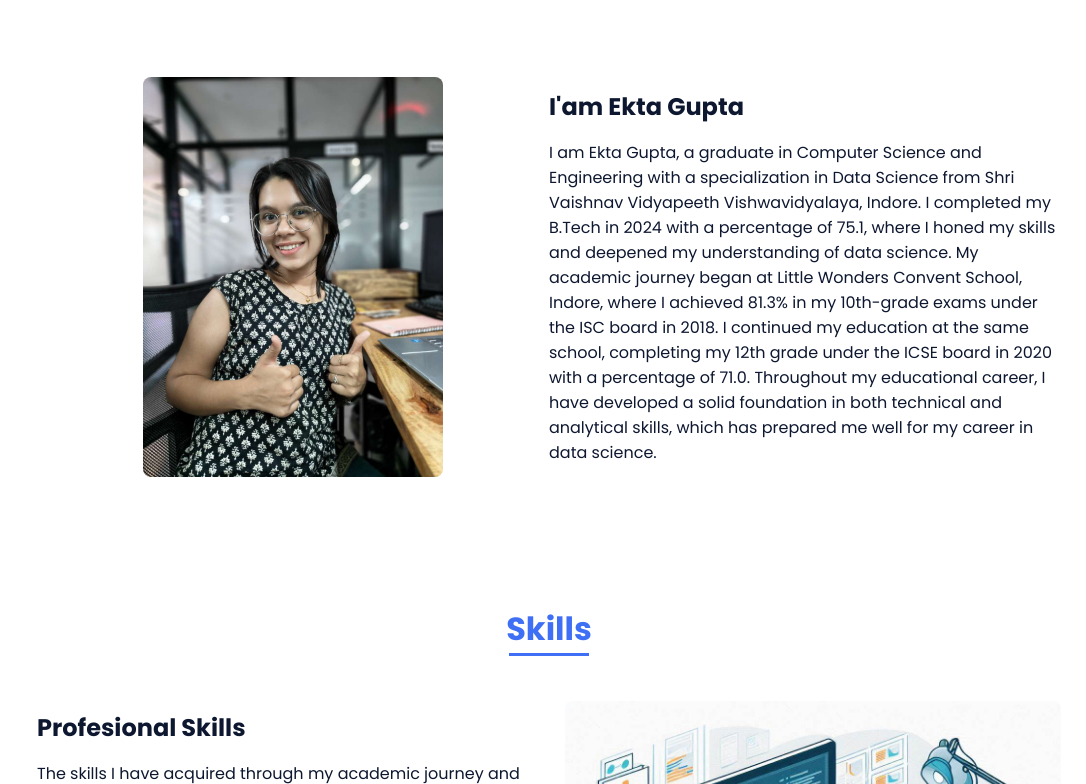
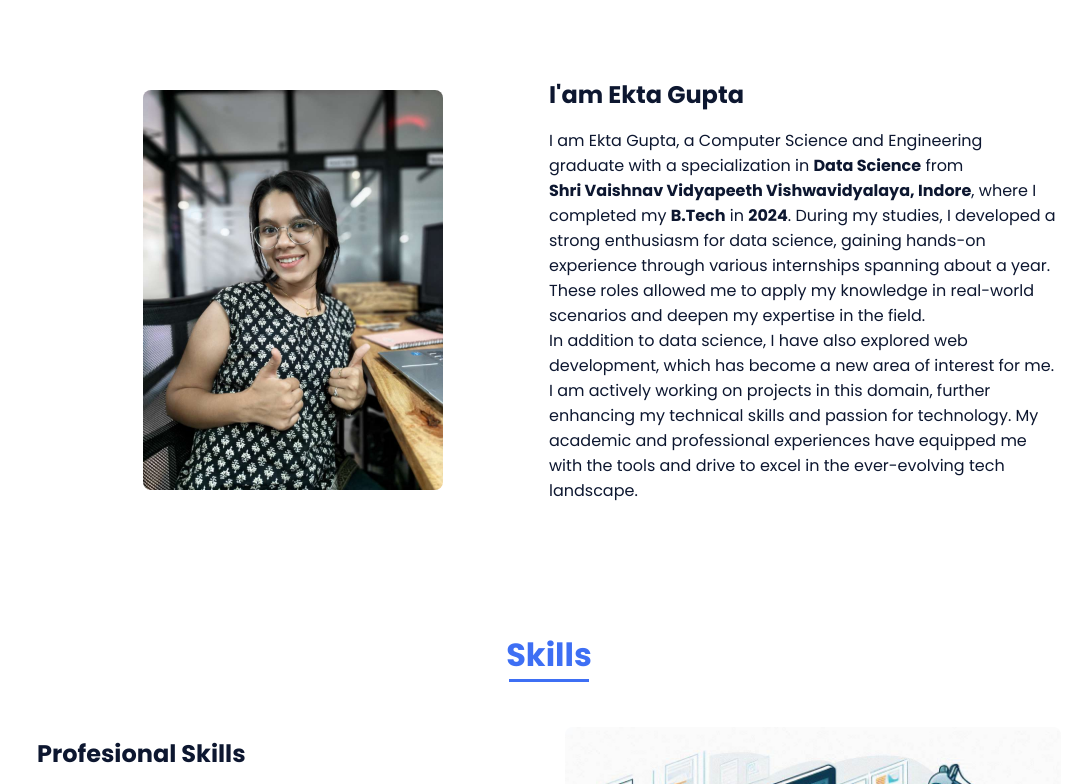
Before and after one commit to ekta-gupta-1/portfolio, a plain HTML site: page index.html in a window 1280 px wide. Shown: the part 822-1606 px from the top of the page, without its empty margins (91-1177 px from the left). Drawn offline with nearby package versions, Linux system fonts and the light colour scheme.

Commit message:
Update index.html

```diff
--- a/index.html
+++ b/index.html
@@ -82,7 +82,8 @@
 
                     <div>
                         <h2 class="about__subtitle">I'am Ekta Gupta</h2>
-                        <p class="about__text">I am Ekta Gupta, a graduate in Computer Science and Engineering with a specialization in Data Science from Shri Vaishnav Vidyapeeth Vishwavidyalaya, Indore. I completed my B.Tech in 2024 with a percentage of 75.1, where I honed my skills and deepened my understanding of data science. My academic journey began at Little Wonders Convent School, Indore, where I achieved 81.3% in my 10th-grade exams under the ISC board in 2018. I continued my education at the same school, completing my 12th grade under the ICSE board in 2020 with a percentage of 71.0. Throughout my educational career, I have developed a solid foundation in both technical and analytical skills, which has prepared me well for my career in data science.</p>
+                        <p class="about__text">I am Ekta Gupta, a Computer Science and Engineering graduate with a specialization in <b>Data Science</b> from <br><b>Shri Vaishnav Vidyapeeth Vishwavidyalaya, Indore</b>, where I completed my <b>B.Tech</b> in <b>2024</b>. During my studies, I developed a strong enthusiasm for data science, gaining hands-on experience through various internships spanning about a year. These roles allowed me to apply my knowledge in real-world scenarios and deepen my expertise in the field.
+                            <br>In addition to data science, I have also explored web development, which has become a new area of interest for me. I am actively working on projects in this domain, further enhancing my technical skills and passion for technology. My academic and professional experiences have equipped me with the tools and drive to excel in the ever-evolving tech landscape.</p>
                     </div>
                 </div>
             </section>
```
